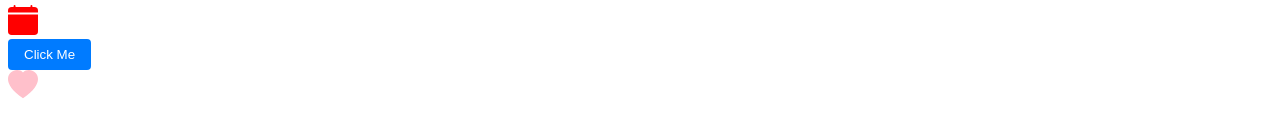
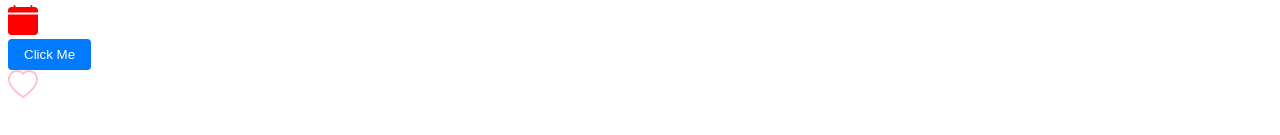
Before and after one commit to AnaCascante/game-app, a React (Vite) app: page / in a window 1280 px wide. Shown: the part 261-396 px from the top of the page. Built offline with nearby package versions, Linux system fonts and the light colour scheme.

Commit message:
succesfully implemented like icon

```diff
--- a/src/App.tsx
+++ b/src/App.tsx
@@ -4,6 +4,7 @@ import Button from "./components/Button/Button";
 import ListGroup from "./components/ListGroup";
 import { BsFillCalendarFill } from "react-icons/bs";
 import { BsFillHeartFill } from "react-icons/bs";
+import Like from "./Like";
 
 function App() {
   const [alertVisible, setAlertVisible] = useState(false);
@@ -35,11 +36,7 @@ function App() {
       </div>
 
       <div>
-        <BsFillHeartFill
-          size={30}
-          color="pink"
-          onClick={() => console.log("Liked!")}
-        />
+        <Like size={30} color="red" onClick={() => console.log("Liked!")} />
       </div>
     </>
   );
--- a/src/Like.tsx
+++ b/src/Like.tsx
@@ -1,20 +1,24 @@
 import React from "react";
-import { BsFillHeartFill } from "react-icons/bs";
+import { BsFillHeartFill, BsHeart } from "react-icons/bs";
 
 interface Props {
   onClick: () => void;
+  size?: number;
+  color?: string;
 }
 
-const Like = ({ onClick }: Props) => {
-  return (
-    <BsFillHeartFill
-      size={30}
-      padding={5}
-      color="#d10404"
-      onClick={onClick}
-      style={{ cursor: "pointer" }}
-    />
-  );
+const Like = ({ onClick, size, color }: Props) => {
+  const [status, setStatus] = React.useState(false);
+
+  const toggle = () => {
+    setStatus(!status);
+    onClick();
+  };
+
+  if (status) {
+    return <BsFillHeartFill size={30} color="red" onClick={toggle} />;
+  }
+  return <BsHeart size={30} color="pink" onClick={toggle} />;
 };
 
 export default Like;
```
